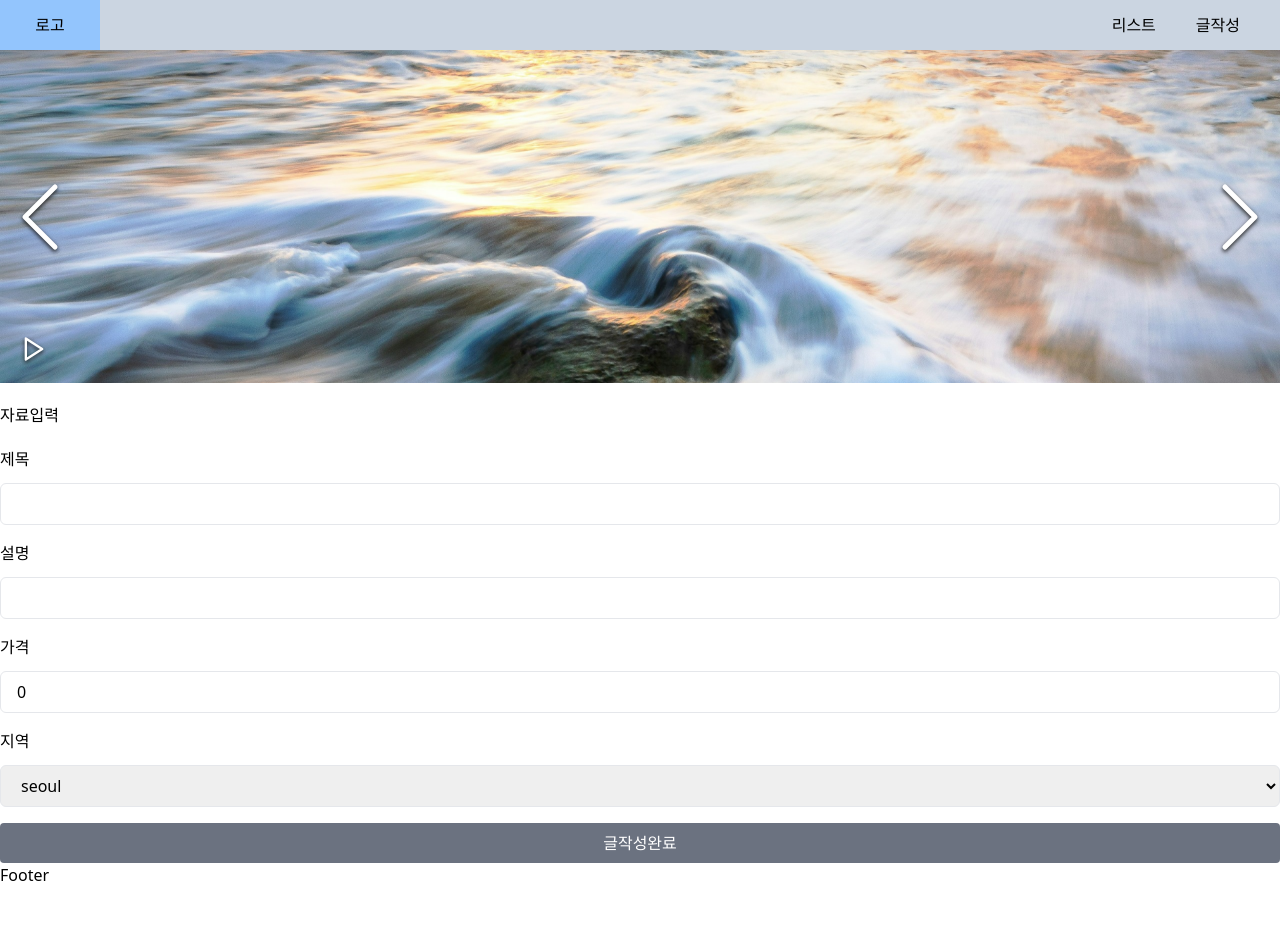
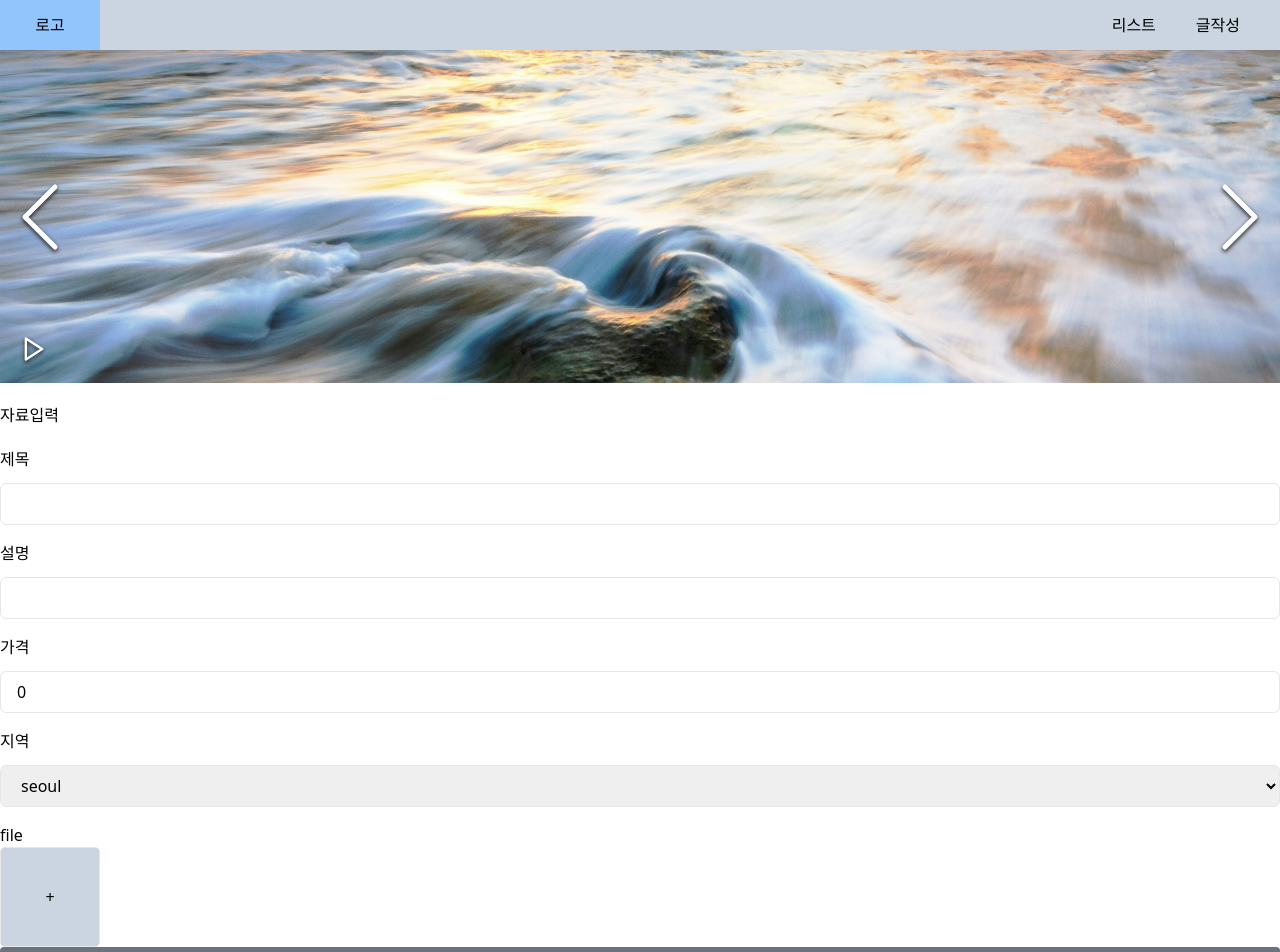
Before and after one commit to smartrector/2024newboard, a React (Create React App) app in the folder front/: page /postwrite in a window 1280 px wide. Shown: the top 952 px of the page. Before the commit the page ends 887 px from the top, so only its background shows below. Built offline with nearby package versions, Linux system fonts and the light colour scheme.

Commit message:
file up v3

```diff
--- a/front/package.json
+++ b/front/package.json
@@ -9,6 +9,7 @@
     "axios": "^1.6.8",
     "react": "^18.3.1",
     "react-dom": "^18.3.1",
+    "react-dropzone": "^14.2.3",
     "react-image-gallery": "^1.3.0",
     "react-router-dom": "^6.23.0",
     "react-scripts": "5.0.1",
--- /dev/null
+++ b/front/src/Components/FileUpload.js
@@ -0,0 +1,44 @@
+import React from "react";
+import Dropzone from "react-dropzone";
+import axiosInstance from "../utils/axios";
+
+function FileUpload({images, onImageChange}) {
+  async function handleDrop(files) {
+    console.log(files);
+    let formData = new FormData();
+    formData.append("image", files[0]);
+
+    const config = {
+      header: {"content-type": "multipart/form-data"},
+    };
+
+    try {
+      const res = await axiosInstance.post("/products/image", formData, config);
+      console.log(res.data);
+      alert("upok");
+    } catch (error) {
+      console.log(error);
+    }
+  }
+  return (
+    <div>
+      <h2>file</h2>
+      <div>
+        <div className="w-[100px] h-[100px] flex justify-center items-center bg-blue-300 rounded-md overflow-hidden">
+          <Dropzone onDrop={handleDrop}>
+            {({getRootProps, getInputProps}) => (
+              <div {...getRootProps()} className="w-full h-[100%]">
+                <input {...getInputProps()} />
+                <p className="border bg-slate-300 w-full h-[100%] flex justify-center items-center">
+                  +
+                </p>
+              </div>
+            )}
+          </Dropzone>
+        </div>
+      </div>
+    </div>
+  );
+}
+
+export default FileUpload;
--- a/front/src/pages/PostWrite.js
+++ b/front/src/pages/PostWrite.js
@@ -1,6 +1,7 @@
 import React, {useState} from "react";
 import axiosInstance from "../utils/axios";
 import {useNavigate} from "react-router-dom";
+import FileUpload from "../Components/FileUpload";
 const continents = [
   {key: 1, value: "seoul"},
   {key: 2, value: "pusan"},
@@ -42,6 +43,13 @@ function PostWrite() {
     } catch (error) {
       console.log(error);
     }
+  }
+
+  function handelImage(newImages) {
+    setProduct((prevState) => ({
+      ...prevState,
+      images: newImages,
+    }));
   }
 
   return (
@@ -108,6 +116,9 @@ function PostWrite() {
             })}
           </select>
         </div>
+
+        <FileUpload images={product.images} onImageChange={handelImage} />
+
         <div>
           <button className="w-full px-4 py-2 bg-gray-500 text-white rounded hover:bg-gray-700">
             글작성완료
```
Also changed, not shown: 5 other files (tests, documents, lock files or other folders).
